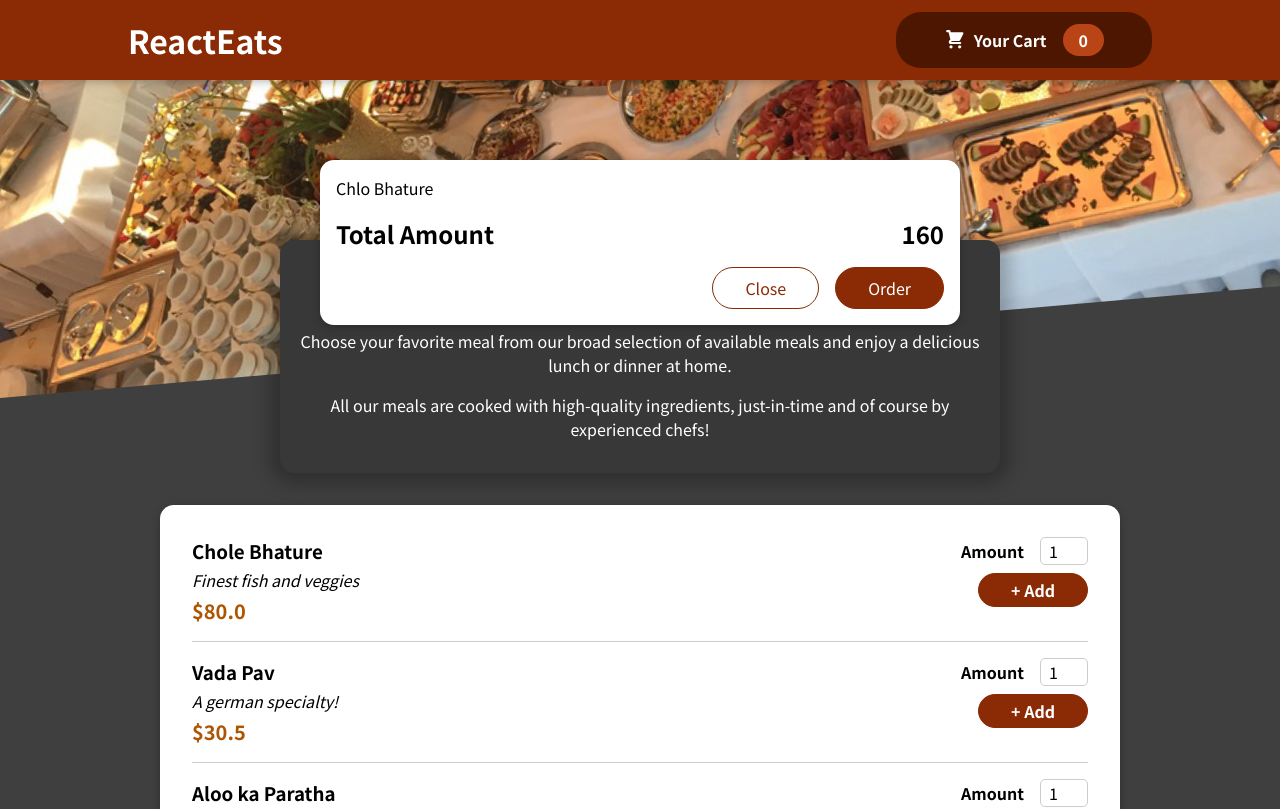
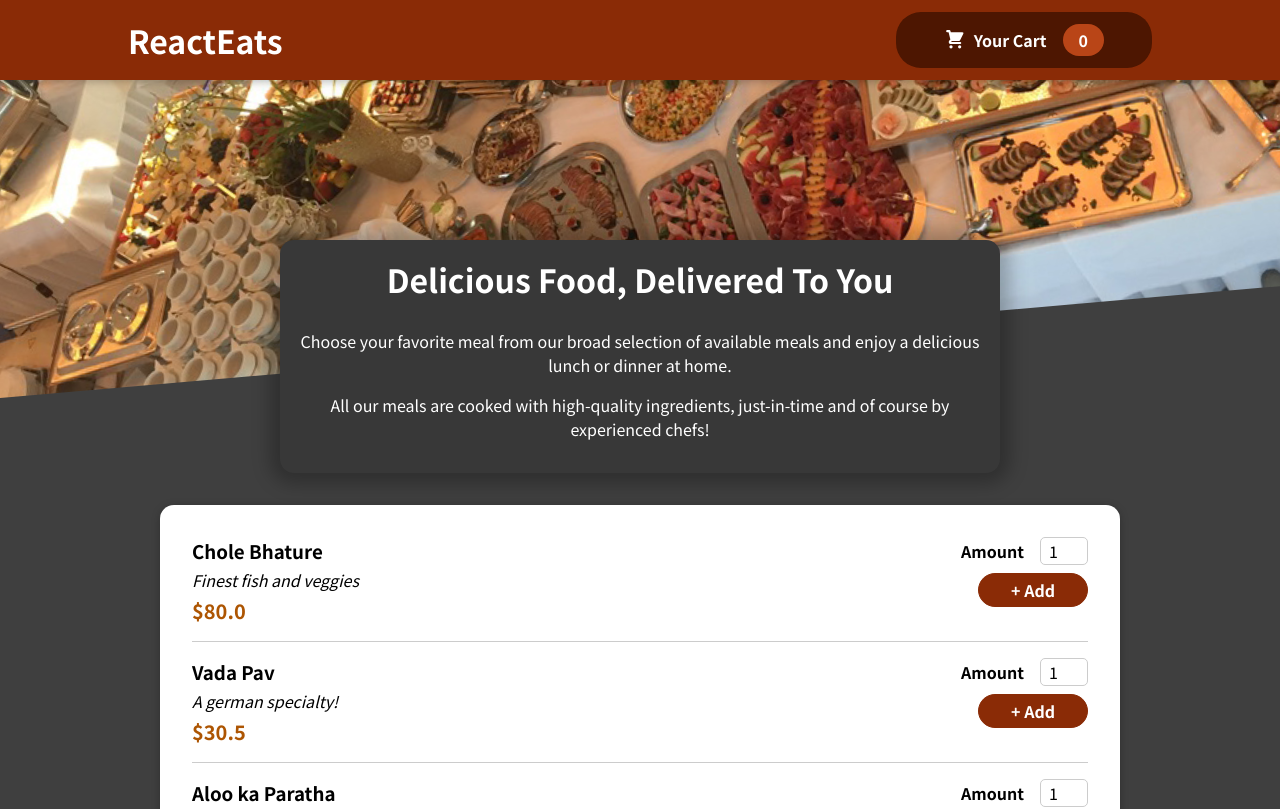
Before and after one commit to suryansh2206/ReactEats, a React (Create React App) app: page / in a window 1280 px wide. Shown: the top 809 px of the page. Built offline with nearby package versions, Linux system fonts and the light colour scheme.

Commit message:
Open and Close Cart

```diff
--- a/src/App.js
+++ b/src/App.js
@@ -1,13 +1,23 @@
-import { Fragment } from "react";
+import { Fragment, useState } from "react";
 import Header from "./components/Layout/Header";
 import Meals from "./components/Meals/Meals";
 import Cart from "./components/Cart/Cart";
 
 function App() {
+const [cartIsShown, setCartIsShown] = useState(false)
+
+const showCartHandler = () => {
+  setCartIsShown(true)
+}
+
+const hideCartHandler = () => {
+  setCartIsShown(false)
+}
+
   return (
     <Fragment>
-      <Cart />
-      <Header />
+      {cartIsShown && <Cart onClose={hideCartHandler}/>}
+      <Header onShowCart={showCartHandler}/>
       <main>
         <Meals />
       </main>
--- a/src/components/Cart/Cart.js
+++ b/src/components/Cart/Cart.js
@@ -2,19 +2,27 @@
 import classes from "./Cart.module.css";
 
 const Cart = (props) => {
-  const cartitems = <ul className={classes['cart-items']}>{[
-    { id: "c1", name: "Chlo Bhature", amount: 2, price: 80 },
-  ].map((items) => <li>{items.name}</li>)}</ul>;
+  const cartitems = (
+    <ul className={classes["cart-items"]}>
+      {[{ id: "c1", name: "Chole Bhature", amount: 2, price: 80 }].map(
+        (items) => (
+          <li>{items.name}</li>
+        )
+      )}
+    </ul>
+  );
 
   return (
-    <Modal>
+    <Modal onClose={props.onClose}>
       {cartitems}
       <div className={classes.total}>
         <span>Total Amount</span>
         <span>160</span>
       </div>
       <div className={classes.actions}>
-        <button className={classes['button--alt']}>Close</button>
+        <button className={classes["button--alt"]} onClick={props.onClose}>
+          Close
+        </button>
         <button className={classes.button}>Order</button>
       </div>
     </Modal>
--- a/src/components/Layout/Header.js
+++ b/src/components/Layout/Header.js
@@ -8,7 +8,7 @@
     <Fragment>
       <header className={classes.header}>
         <h1>ReactEats</h1>
-        <HeaderCartButton />
+        <HeaderCartButton onClick={props.onShowCart}/>
       </header>
       <div className={classes['main-image']}>
         <img src={mealsImage} alt="A table full of delicious and yummy food" />
--- a/src/components/Layout/HeaderCartButton.js
+++ b/src/components/Layout/HeaderCartButton.js
@@ -3,7 +3,7 @@
 
 const HeaderCartButton = (props) => {
   return (
-    <button className={classes.button}>
+    <button className={classes.button} onClick={props.onClick}>
       <span className={classes.icon}>
         <CartIcon />
       </span>
--- a/src/components/UI/Modal.js
+++ b/src/components/UI/Modal.js
@@ -3,7 +3,7 @@
 import ReactDOM from "react-dom";
 
 const Backdrop = (props) => {
-  return <div className={classes.backddrop}></div>;
+  return <div className={classes.backddrop} onClick={props.onClose}></div>;
 };
 
 const ModalOverlay = (props) => {
@@ -19,7 +19,10 @@
 const Modal = (props) => {
   return (
     <Fragment>
-      {ReactDOM.createPortal(<Backdrop />, portalElement)}
+      {ReactDOM.createPortal(
+        <Backdrop onClose={props.onClose} />,
+        portalElement
+      )}
       {ReactDOM.createPortal(
         <ModalOverlay>{props.children}</ModalOverlay>,
         portalElement
```
